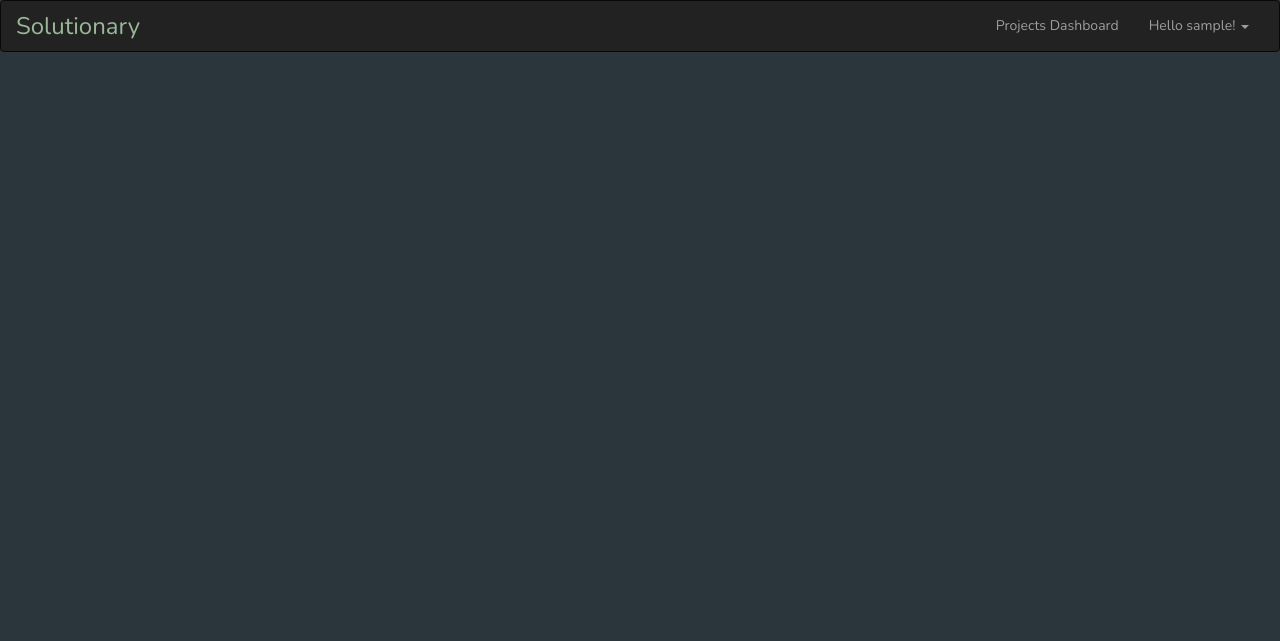
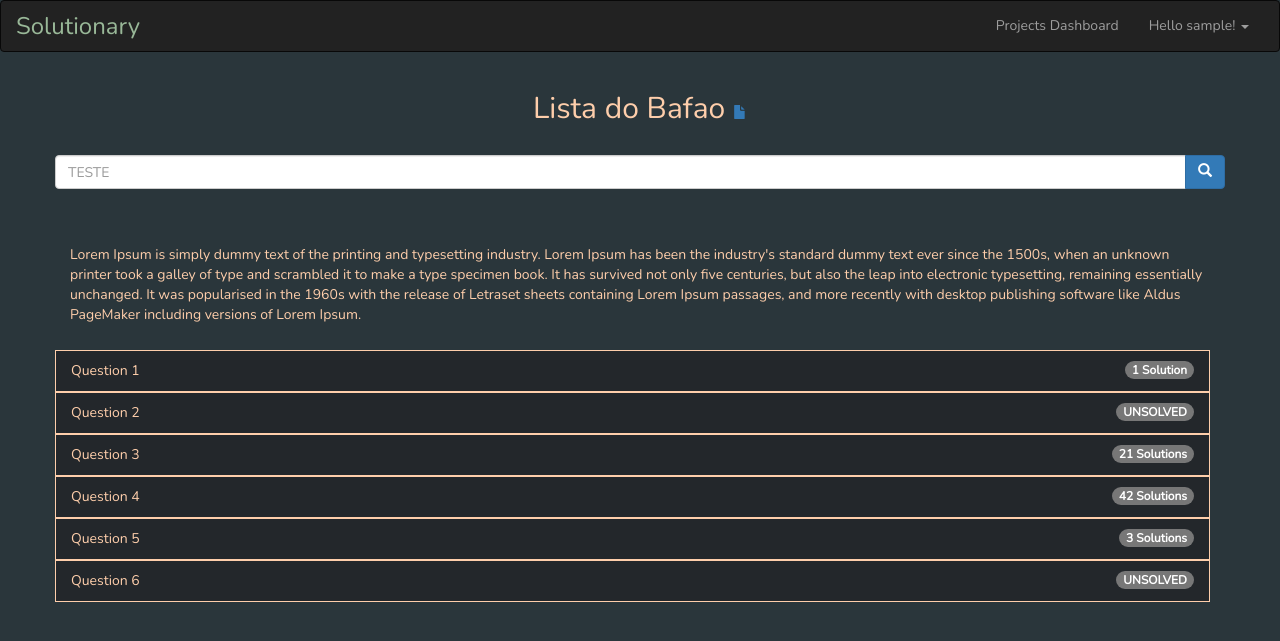
Before and after one commit to gitoso-College-Projects-ITA-2021/CES-22-Solutionary, a Flask app: page /temp in a window 1280 px wide. Shown: the top 641 px of the page. Run offline with Flask 2, Linux system fonts and the light colour scheme; the visitor is signed in with stand-in values (Sample User, id 1); data comes from the database, SQL or seed files in the repository; some libraries are stand-ins or nearby versions.

Commit message:
questions mockup

```diff
--- a/docs/routes.txt
+++ b/docs/routes.txt
@@ -11,10 +11,10 @@
 /projects/<project-name>/subscribe                              [POST] SUBSCRIBE NO PROJETO
 /projects/<project-name>/unsubscribe                            [POST] UNSUBSCRIBE NO PROJETO
 /projects/<project-name>/create-question/                       [POST] CRIA QUESTAO
-/projects/<project-name>/delete-question/<question-id>          [POST] DELETE QUESTAO
+/projects/<project-name>/delete-question/                       [POST] DELETE QUESTAO
 /projects/<project-name>/edit-question/<question-id>            [POST] EDITAR QUESTAO
 
 /projects/<project-name>/<question-id>/                         [GET] PAGINA DA QUESTAO
 /projects/<project-name>/<question-id>/create-solution/         [POST] CRIA SOLUCAO
-/projects/<project-name>/<question-id>/delete-solution/<s-id>   [POST] CRIA SOLUCAO
+/projects/<project-name>/<question-id>/delete-solution/         [POST] CRIA SOLUCAO
 /projects/<project-name>/<question-id>/edit-solution/<s-id>     [POST] CRIA SOLUCAO
--- a/static/solutionary.css
+++ b/static/solutionary.css
@@ -1,11 +1,33 @@
 body {
-    color: #FECEAB;
+    /* color: #FECEAB; */
     background-color: #2A363B;
     font-family: 'Nunito', sans-serif;
 }
 
 footer {
     text-align: center;
+}
+
+h1, h2, h3, h4, h5, h6 {
+    color: #FECEAB;
+}
+
+p {
+    color: #FECEAB;
+}
+
+.orange {
+    color: #FECEAB;
+}
+
+.question-list {
+    -webkit-border-radius: 0px !important;
+    -moz-border-radius: 0px !important;
+    border-radius: 0px !important;
+    border-bottom-right-radius: 0;
+    border-bottom-left-radius: 0;
+    border-top-right-radius: 0;
+    border-top-left-radius: 0;
 }
 
 .btn-dark {
@@ -155,6 +177,10 @@ button.list-group-item:focus {
     color: #E84A5F;
 }
 
+.attachment {
+    font-size: 14px;
+}
+
 
 #main-middle-bar {
     color: #99B898;
--- a/templates/index.html
+++ b/templates/index.html
@@ -12,17 +12,17 @@
     <div class="row">
         <div class="col-md-4">
         <h2>Create your Own Project</h2>
-        <p>Start a repository of questions, share with your colleagues and start solving together!</p>
+        <p class="orange">Start a repository of questions, share with your colleagues and start solving together!</p>
         <p><a class="btn btn-default btn-dark" href="/project/create_project" role="button">Create &raquo;</a></p>
         </div>
         <div class="col-md-4">
         <h2>Explore the library</h2>
-        <p>See featured projects from other users or search solution for your textbook problems.</p>
+        <p class="orange">See featured projects from other users or search solution for your textbook problems.</p>
         <p><a class="btn btn-default btn-dark" href="{{url_for('projects')}}" role="button">Explore &raquo;</a></p>
         </div>
         <div class="col-md-4">
         <h2>Register now</h2>
-        <p>Don't know where to start? Register an account to have free acess to all Solutionary features.</p>
+        <p class="orange">Don't know where to start? Register an account to have free acess to all Solutionary features.</p>
         <p><a class="btn btn-default btn-dark" href="/register" role="button">Register &raquo;</a></p>
     </div>
 </div>
--- a/templates/projects.html
+++ b/templates/projects.html
@@ -51,7 +51,7 @@
                             </div>
                         </div>
                         <!-- End modal -->
-                        <button type="button" class="list-group-item">{{ project.name }} <span class="badge">21</span><a href='#' class="delete-button" data-toggle="modal" data-target="#delete-modal-{{project.id}}"><span class="glyphicon glyphicon-trash" aria-hidden="true"></span></a></button>
+                        <button type="button" class="list-group-item">{{ project.name }} <span class="badge">21</span><a href='#' class="delete-button" data-toggle="modal" data-target="#delete-modal-{{project.id}}"><span class="glyphicon glyphicon-trash" aria-hidden="true" data-toggle="tooltip" title="Delete Project"></span></a></button>
                     {% endfor %}
                 </div>
             </div>
@@ -60,7 +60,7 @@
                 <div class="list-group col-lg-12">
                     {% for project in subscribed_projects %}
                     <form id="unsubscribe-{{project.id}}" action="/projects/{{project.name}}/unsubscribe" method="POST">
-                        <button type="button" class="list-group-item">{{ project.name }} <span class="badge">21</span><a href='#' class="unsubscribe-button" onclick="document.getElementById('unsubscribe-{{project.id}}').submit()"><span class="glyphicon unsubscribe-icon" aria-hidden="true"></span></a></button>
+                        <button type="button" class="list-group-item">{{ project.name }} <span class="badge">21</span><a href='#' class="unsubscribe-button" onclick="document.getElementById('unsubscribe-{{project.id}}').submit()"><span class="glyphicon unsubscribe-icon" aria-hidden="true" data-toggle="tooltip" title="Unsubscribe"></span></a></button>
                     </form>
                     {% endfor %}
                 </div>
@@ -72,7 +72,7 @@
                 <div class="list-group col-lg-12">
                     {% for project in projects %}
                         <form id="subscribe-{{project.id}}" action="/projects/{{project.name}}/subscribe" method="POST">
-                            <button type="button" class="list-group-item">{{ project.name }} <span class="badge">21</span><a href='#' class="subscribe-button" onclick="document.getElementById('subscribe-{{project.id}}').submit()"><span class="glyphicon subscribe-icon" aria-hidden="true"></span></a></button>
+                            <button type="button" class="list-group-item">{{ project.name }} <span class="badge">21</span><a href='#' class="subscribe-button" onclick="document.getElementById('subscribe-{{project.id}}').submit()"><span class="glyphicon subscribe-icon" aria-hidden="true" data-toggle="tooltip" title="Subscribe"></span></a></button>
                         </form>
                         {% endfor %}
                 </div>
--- a/templates/temp.html
+++ b/templates/temp.html
@@ -3,5 +3,48 @@
 {% block title %} Solutionary {% endblock %}
 
 {% block content %}
+<div class="container">
+    <div class="row">
+        <h2 class="text-center">Lista do Bafao <a href="" alt="Download File" data-toggle="tooltip" title="Download File"><span class="attachment glyphicon glyphicon-file" aria-hidden="true"></span></a></h2>
+        <br>
+        <form action="{{url_for('projects')}}" method="POST">
+            <div class="input-group col-lg-12">
+                <input class="form-control" type="text" name="" placeholder="TESTE"z>
+                <span class="input-group-btn">
+                    <button class="btn btn-primary" type="submit"><span class="glyphicon glyphicon-search" aria-hidden="true"></span></button>
+                </span>
+            </div>
+        </form>
+    </div>
+    <br>
+    <div class="row">
+        <!-- Default panel contents -->
+        <div class="panel-heading"></div>
+        <div class="panel-body">
+            <p>Lorem Ipsum is simply dummy text of the printing and typesetting industry. Lorem Ipsum has been the industry's standard dummy text ever since the 1500s, when an unknown printer took a galley of type and scrambled it to make a type specimen book. It has survived not only five centuries, but also the leap into electronic typesetting, remaining essentially unchanged. It was popularised in the 1960s with the release of Letraset sheets containing Lorem Ipsum passages, and more recently with desktop publishing software like Aldus PageMaker including versions of Lorem Ipsum.</p>
+        </div>
 
+        <!-- Table -->
+        <div class="list-group col-lg-12">
+            <form action="#" method="POST">
+                <button type="button" class="question-list list-group-item">Question 1 <span class="badge">1 Solution</span></button>
+            </form>
+            <form action="#" method="POST">
+                <button type="button" class="question-list list-group-item">Question 2 <span class="badge">UNSOLVED</span></button>
+            </form>
+            <form action="#" method="POST">
+                <button type="button" class="question-list list-group-item">Question 3 <span class="badge">21 Solutions</span></button>
+            </form>
+            <form action="#" method="POST">
+                <button type="button" class="question-list list-group-item">Question 4 <span class="badge">42 Solutions</span></button>
+            </form>
+            <form action="#" method="POST">
+                <button type="button" class="question-list list-group-item">Question 5 <span class="badge">3 Solutions</span></button>
+            </form>
+            <form action="#" method="POST">
+                <button type="button" class="question-list list-group-item">Question 6 <span class="badge">UNSOLVED</span></button>
+            </form>
+        </div>
+    </div>
+</div>
 {% endblock %}
```
